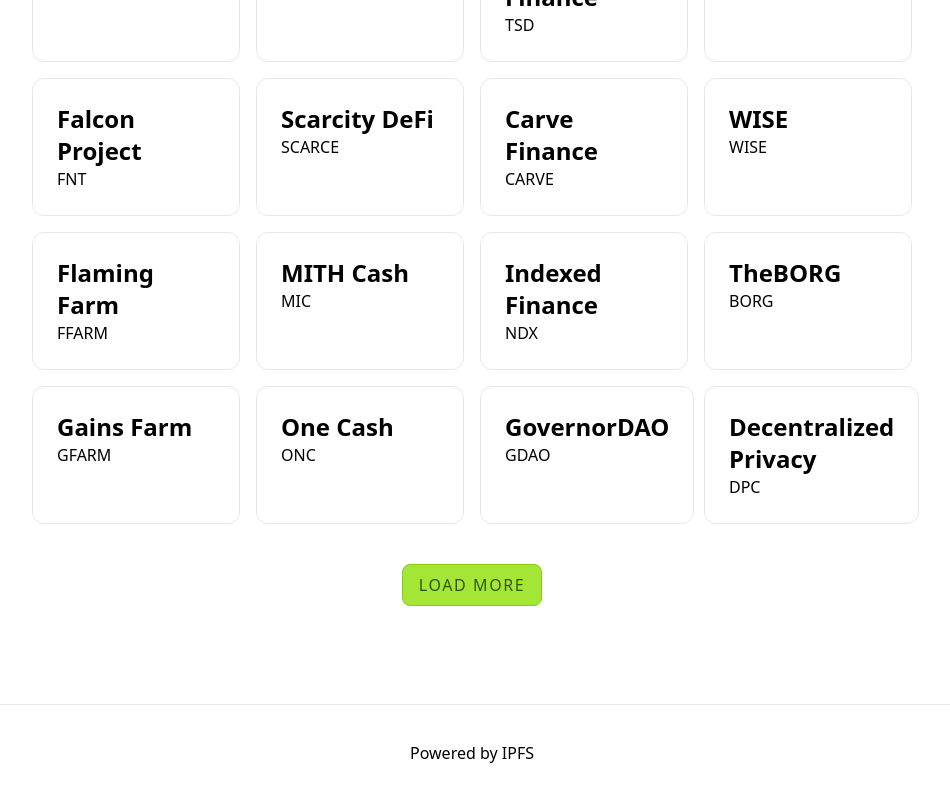
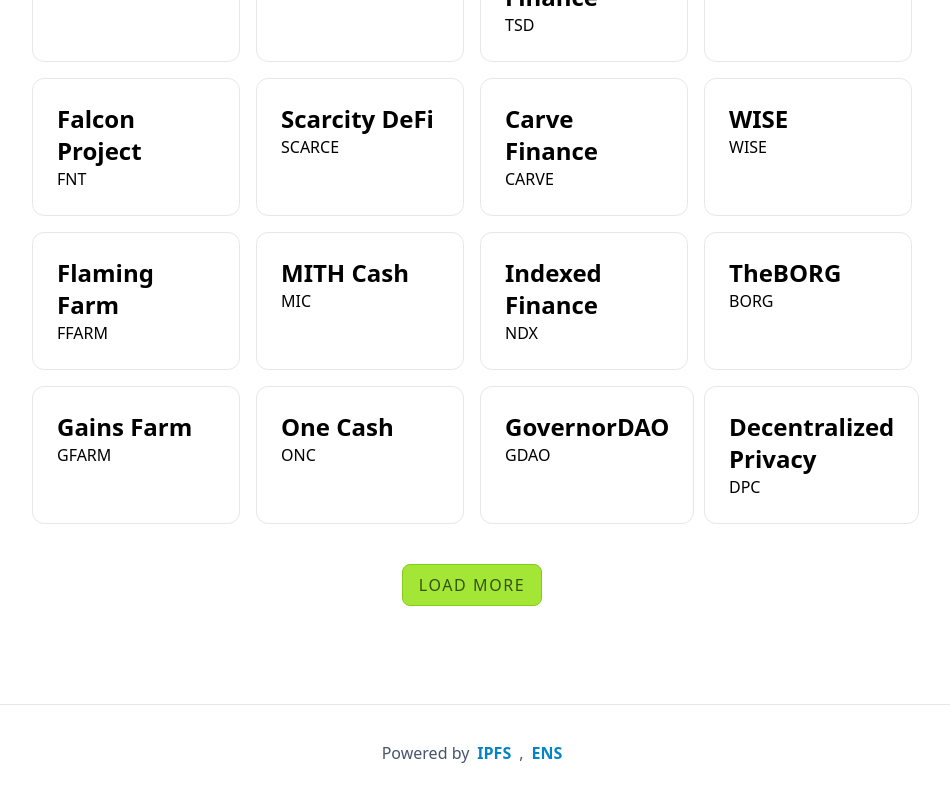
Before and after one commit to Pryority/eth-yield-farming, a Next.js app: page / in a window 1280 px wide. Shown: the part 398-1198 px from the top of the page, without its empty margins (168-1118 px from the left). Built offline with nearby package versions, Linux system fonts and the light colour scheme.

Commit message:
fix hydration error

```diff
--- a/components/Farms.tsx
+++ b/components/Farms.tsx
@@ -18,8 +18,10 @@ export const Farms = () => {
   return (
     <section className='flex flex-col items-center space-y-8 py-8'>
       <div className='grid grid-cols-4 w-full justify-center'>
-          {state.items.slice(0, state.visible).map((farm: any, i:any) =>(
-              <div key={i} className="flex relative p-2">
+        {
+          state.items.slice(0, state.visible)
+          .map((farm: any, i:any) =>(
+            <div key={i} className="flex relative p-2">
               <Link
               href={`https://${farm.url}`}
               className="flex flex-col w-56 transition-all ease-in-out duration-100 visited:text-sky-900 bg-lime-50-500 hover:bg-lime-300 rounded-xl border p-6 text-left hover:text-lime-900 focus:text-lime-50 focus:bg-lime-500"
@@ -27,12 +29,13 @@ export const Farms = () => {
                 <h3 className="text-2xl font-bold">{farm.name}</h3>
                 <h2>{farm.symbol}</h2>
               </Link>
-              </div>
-            ))}
+            </div>
+          ))
+        }
       </div>
       {state.visible < state.items.length &&
         <button onClick={loadMore} type="button" className="load-more bg-lime-400 rounded-lg relative justify-center flex w-full">
-          <p className='hover:scale-[1.03] transition-all ease-in-out duration-100 uppercase tracking-widest hover:mt-[1px] rounded-lg border border-lime-500 text-lime-900 absolute top-0 flex px-4 bg-lime-400 py-2'>Load more</p>
+          <p className='transition-all ease-in-out duration-100 uppercase tracking-widest hover:mt-[1px] rounded-lg border border-lime-500 text-lime-900 absolute top-0 flex px-4 bg-lime-400 hover:bg-lime-500 hover:text-lime-50 focus:bg-lime-900 py-2'>Load more</p>
         </button>
       }
     </section>
--- a/components/Footer.tsx
+++ b/components/Footer.tsx
@@ -1,3 +1,4 @@
+import Link from 'next/link'
 import React from 'react'
 
 type Props = {}
@@ -5,15 +6,9 @@ type Props = {}
 export const Footer = (props: Props) => {
   return (
     <footer className="flex h-24 w-full items-center justify-center border-t">
-        <a
-          className="flex items-center justify-center gap-2"
-          href="https://vercel.com?utm_source=create-next-app&utm_medium=default-template&utm_campaign=create-next-app"
-          target="_blank"
-          rel="noopener noreferrer"
-        >
-          Powered by IPFS
-          {/* <Image src="/vercel.svg" alt="Vercel Logo" width={72} height={16} /> */}
-        </a>
+        <div className="flex items-center justify-center gap-2 text-slate-600">
+          Powered by <Link href={"https://ens.domains/"} className="text-sky-600 font-bold hover:text-sky-800 transition-all ease-in-out duration-200">IPFS</Link>, <Link href={"https://ens.domains/"} className="text-sky-600 font-bold hover:text-sky-800 transition-all ease-in-out duration-200">ENS</Link>
+        </div>
       </footer>
   )
 }
--- a/pages/index.tsx
+++ b/pages/index.tsx
@@ -38,18 +38,18 @@ const Home: NextPage = () => {
       </Head>
 
       <main className="flex w-full flex-1 flex-col items-center justify-center px-20 text-center">
-        <h1 className="text-6xl font-bold">
+        <h1 className="text-6xl font-bold cursor-default">
           Your {' '}
-          <a className="text-lime-600" href="https://nextjs.org">
+          <span className="text-lime-600">
             Yield-Farming
-          </a>
+          </span>
           {' '}
           Hub
         </h1>
 
         <section className='flex flex-col items-center space-y-3'>
           <div className="mt-4 text-2xl flex items-center space-x-2">
-            <p>New to Ethereum?</p>
+            <p className='cursor-default'>New to Ethereum?</p>
             <Link href={"https://ethereum.org/en/defi/"} className="rounded-lg flex bg-lime-100 border border-lime-400 text-lime-900 hover:text-lime-900/60 focus:bg-lime-600 py-1 px-4 font-semibold text-lg transition-all ease-in-out duration-200 hover:bg-lime-300">
               Start Here
             </Link>
@@ -68,14 +68,14 @@ const Home: NextPage = () => {
                   </p>
 
                   <p className="text-start">
-                    In some sense, yield farming can be paralleled with staking. However, there’s a lot of complexity going on in the background. In many cases, it works with users called liquidity providers (LP) that add funds to liquidity pools.
+                    In some sense, yield farming can be paralleled with staking. However, there's a lot of complexity going on in the background. In many cases, it works with users called liquidity providers (LP) that add funds to liquidity pools.
                   </p>
                 </div>
 
                 <div className='flex flex-col space-y-1 items-start'>
                   <h3 className='font-medium text-2xl'>What is a liquidity pool?</h3>
                   <p className="text-start">
-                    It’s basically a smart contract that contains funds. In return for providing liquidity to the pool, LPs get a reward. That reward may come from fees generated by the underlying DeFi platform, or some other source.
+                    It's basically a smart contract that contains funds. In return for providing liquidity to the pool, LPs get a reward. That reward may come from fees generated by the underlying DeFi platform, or some other source.
                   </p>
 
                   <p className="text-start">
```
